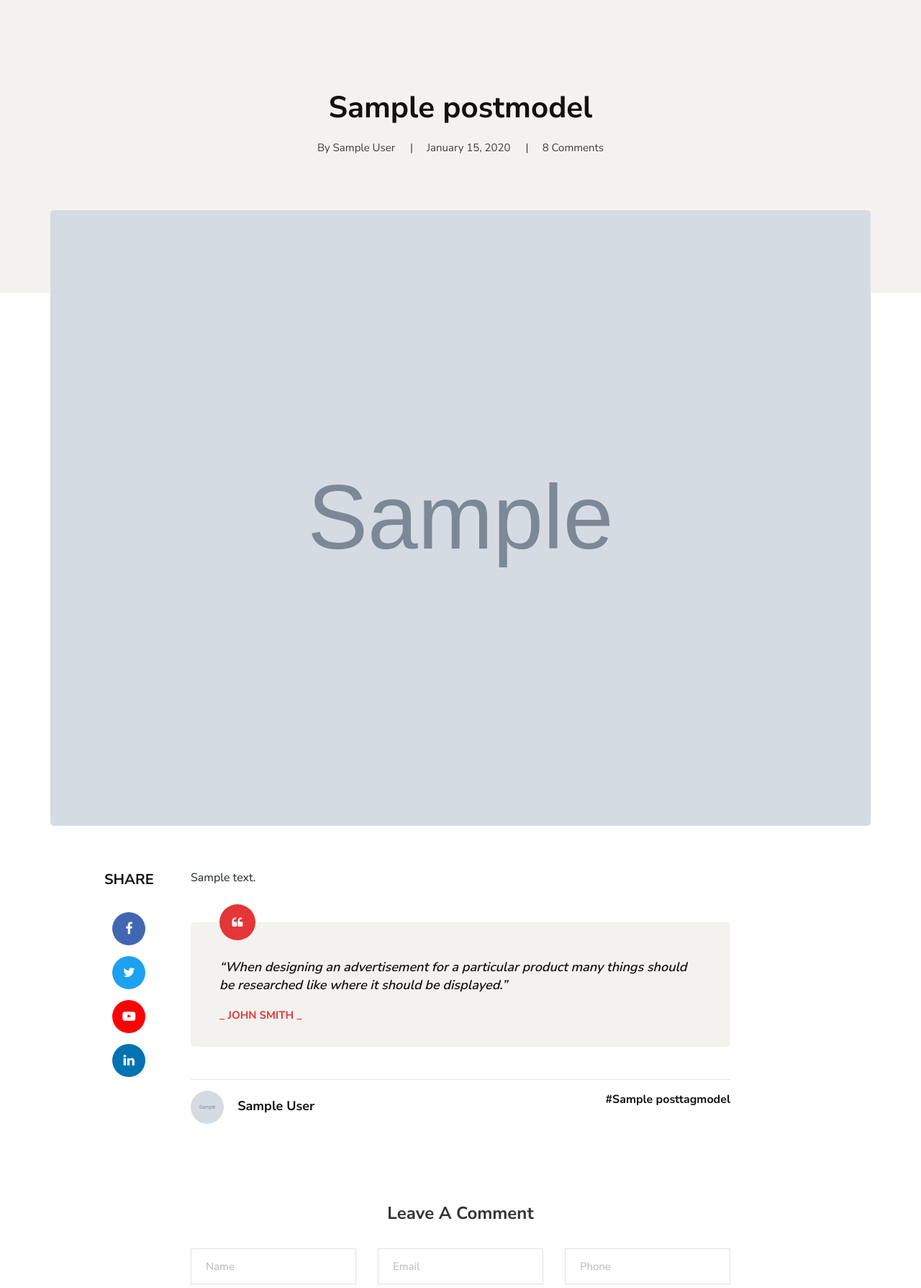
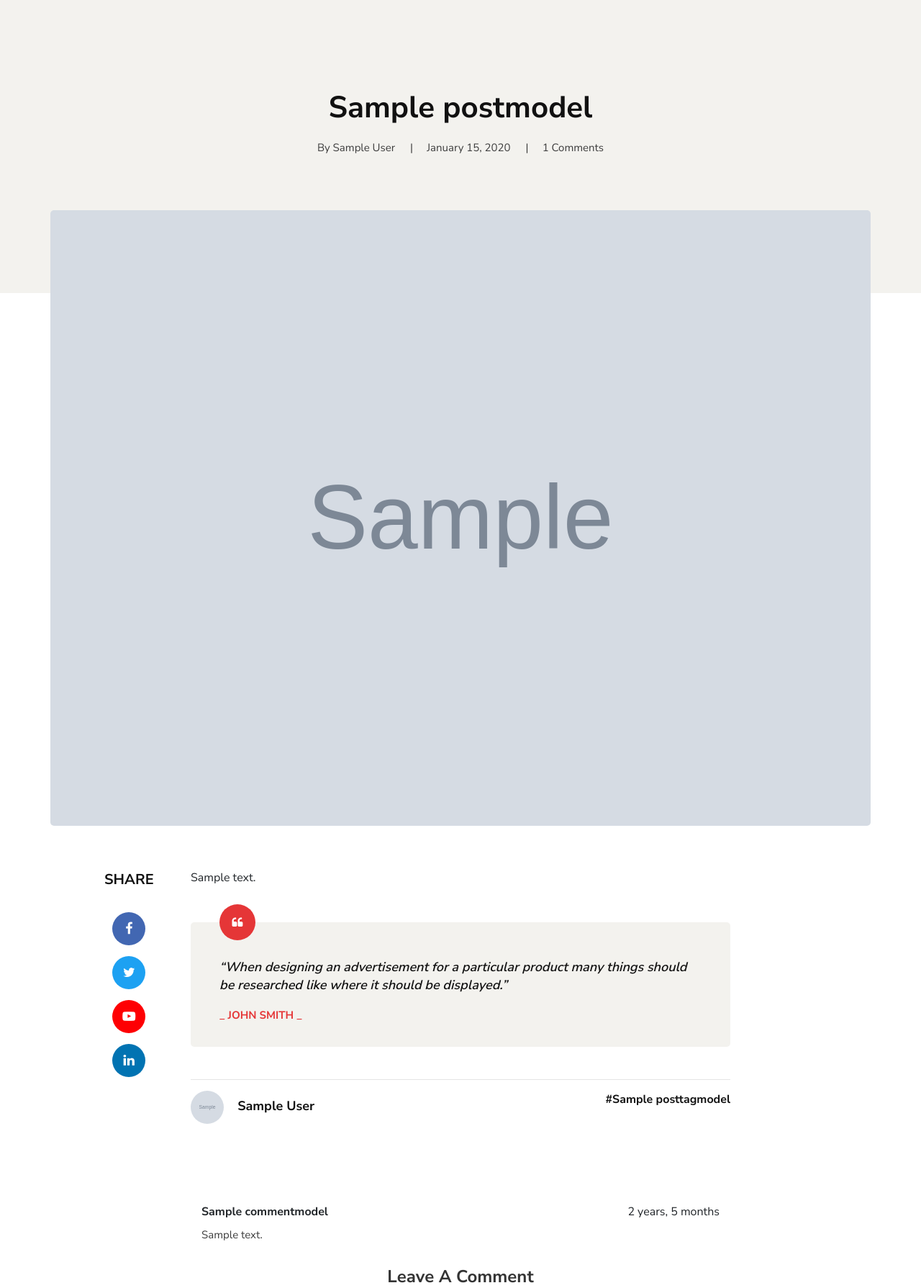
Before and after one commit to smnet97/online_shop, a Django app: page /blog/1/post/ in a window 1280 px wide. Shown: the part 131-1920 px from the top of the page at 72% size. Run offline with Django 4.2, Linux system fonts and the light colour scheme; tables that the repository leaves empty hold one stand-in row (values such as "Sample post"); grey boxes marked "Sample" are stand-in pictures; some libraries are stand-ins or nearby versions.

Commit message:
blog comment done

```diff
--- a/blogs/models.py
+++ b/blogs/models.py
@@ -55,7 +55,7 @@ class CommentModel(models.Model):
     created_at = models.DateTimeField(auto_now_add=True, verbose_name=_('created at'))
 
     def __str__(self):
-        return self.name
+        return f"{self.name}\n{self.email}\n{self.phone}\n{self.comment}"
 
     class Meta:
         verbose_name = _('comment')
--- a/blogs/urls.py
+++ b/blogs/urls.py
@@ -1,9 +1,10 @@
 from django.urls import path
-from .views import PostListView, PostDetailView
+from .views import PostListView, PostDetailView, CommentCreateView
 
 app_name = 'blogs'
 
 urlpatterns = [
     path('', PostListView.as_view(), name='posts'),
-    path('<int:pk>/post/', PostDetailView.as_view(), name='detail')
+    path('<int:pk>/post/', PostDetailView.as_view(), name='detail'),
+    path('<int:pk>/comment/', CommentCreateView.as_view(), name='comment')
 ]
--- a/blogs/views.py
+++ b/blogs/views.py
@@ -1,6 +1,7 @@
-from django.shortcuts import render
-from django.views.generic import ListView, DetailView
+from django.shortcuts import render, reverse, get_object_or_404
+from django.views.generic import ListView, DetailView, CreateView
 from .models import PostModel
+from .forms import CommentModelForm
 
 
 class PostListView(ListView):
@@ -17,3 +18,15 @@ class PostListView(ListView):
 class PostDetailView(DetailView):
     model = PostModel
     template_name = 'blog-detail.html'
+
+
+class CommentCreateView(CreateView):
+    form_class = CommentModelForm
+
+    def form_valid(self, form):
+        print(form.instance)
+        form.instance.post = get_object_or_404(PostModel, pk=self.kwargs.get('pk'))
+        return super().form_valid(form)
+
+    def get_success_url(self):
+        return reverse('blogs:detail', kwargs={'pk':self.kwargs.get('pk')})  #/blogs/detail/3/
--- a/templates/blog-detail.html
+++ b/templates/blog-detail.html
@@ -13,7 +13,9 @@
                         <ul>
                             <li>By {{ object.auther.full_name }}</li>
                             <li>{{ object.created_at|date:"F d, Y" }}</li>
-                            <li>8 Comments</li>
+                            {% if object.comments.values %}
+                                <li>{{ object.comments.values.count }} Comments</li>
+                            {% endif %}
                         </ul>
                     </div>
                 </div>
@@ -95,21 +97,35 @@
                                 {% endif %}
                             </div>
                         </div>
+                        <div class="container">
+                            {% for comment in object.comments.values %}
+                                <div class="row mb-3">
+                                    <div class="col-6"><strong>{{ comment.name }}</strong></div>
+                                    <div class="col-6 text-right">{{ comment.created_at|timesince }}</div>
+                                    <div class="col-12 mt-2">
+                                        <p>
+                                            {{ comment.comment }}
+                                        </p>
+                                    </div>
+                                </div>
+                            {% endfor %}
+                        </div>
                         <div class="blog__details__comment">
                             <h4>Leave A Comment</h4>
-                            <form action="#">
+                            <form action="{% url 'blogs:comment' pk=object.pk %}" method="post">
+                                {% csrf_token %}
                                 <div class="row">
                                     <div class="col-lg-4 col-md-4">
-                                        <input type="text" placeholder="Name">
+                                        <input name="name" type="text" placeholder="Name">
                                     </div>
                                     <div class="col-lg-4 col-md-4">
-                                        <input type="text" placeholder="Email">
+                                        <input name="email" type="text" placeholder="Email">
                                     </div>
                                     <div class="col-lg-4 col-md-4">
-                                        <input type="text" placeholder="Phone">
+                                        <input name="phone" type="text" placeholder="Phone">
                                     </div>
                                     <div class="col-lg-12 text-center">
-                                        <textarea placeholder="Comment"></textarea>
+                                        <textarea name="comment" placeholder="Comment"></textarea>
                                         <button type="submit" class="site-btn">Post Comment</button>
                                     </div>
                                 </div>
```
Also changed, not shown: blogs/forms.py (added, +9 -0 lines).
